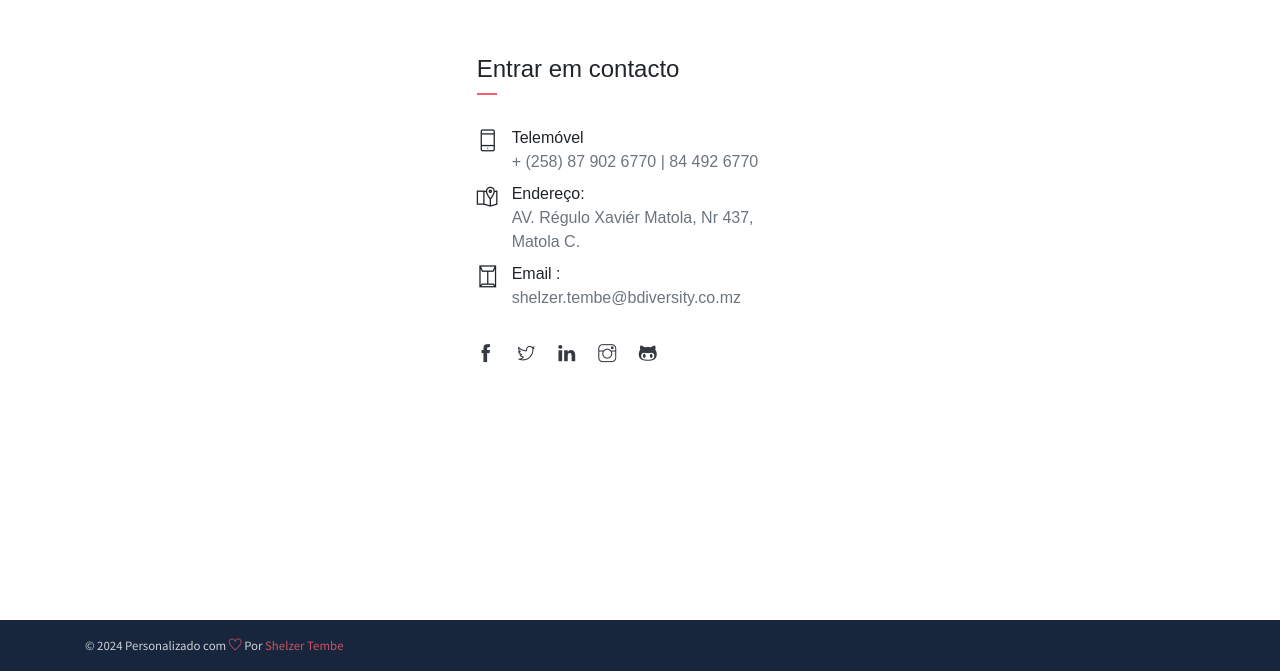
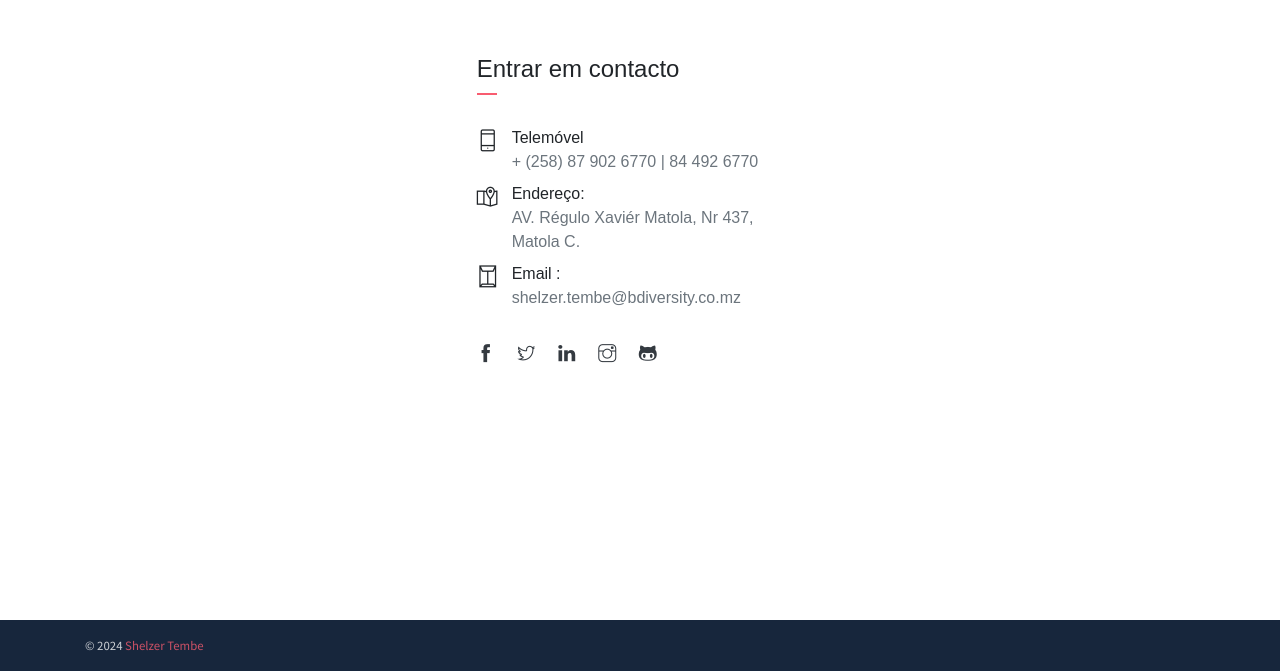
Before and after one commit to ShelzerTembe/Portifolio, a website: page base/public_html/index.html in a window 1280 px wide. Shown: the part 7189-7860 px from the top of the page. Drawn offline with Linux system fonts and the light colour scheme.

Commit message:
Update index.html

```diff
--- a/base/public_html/index.html
+++ b/base/public_html/index.html
@@ -714,7 +714,7 @@
     <footer class="footer py-3">
         <div class="container">
             <p class="small mb-0 text-light">
-                &copy; <script>document.write(new Date().getFullYear())</script> Personalizado com <i class="ti-heart text-danger"></i> Por <a href="#" target="_blank"><span class="text-danger" title="Bootstrap 4 Themes and Dashboards">Shelzer Tembe</span></a>
+                &copy; <script>document.write(new Date().getFullYear())</script> <span class="text-danger" title="Bootstrap 4 Themes and Dashboards">Shelzer Tembe</span></a>
             </p>
         </div>
     </footer>
```
